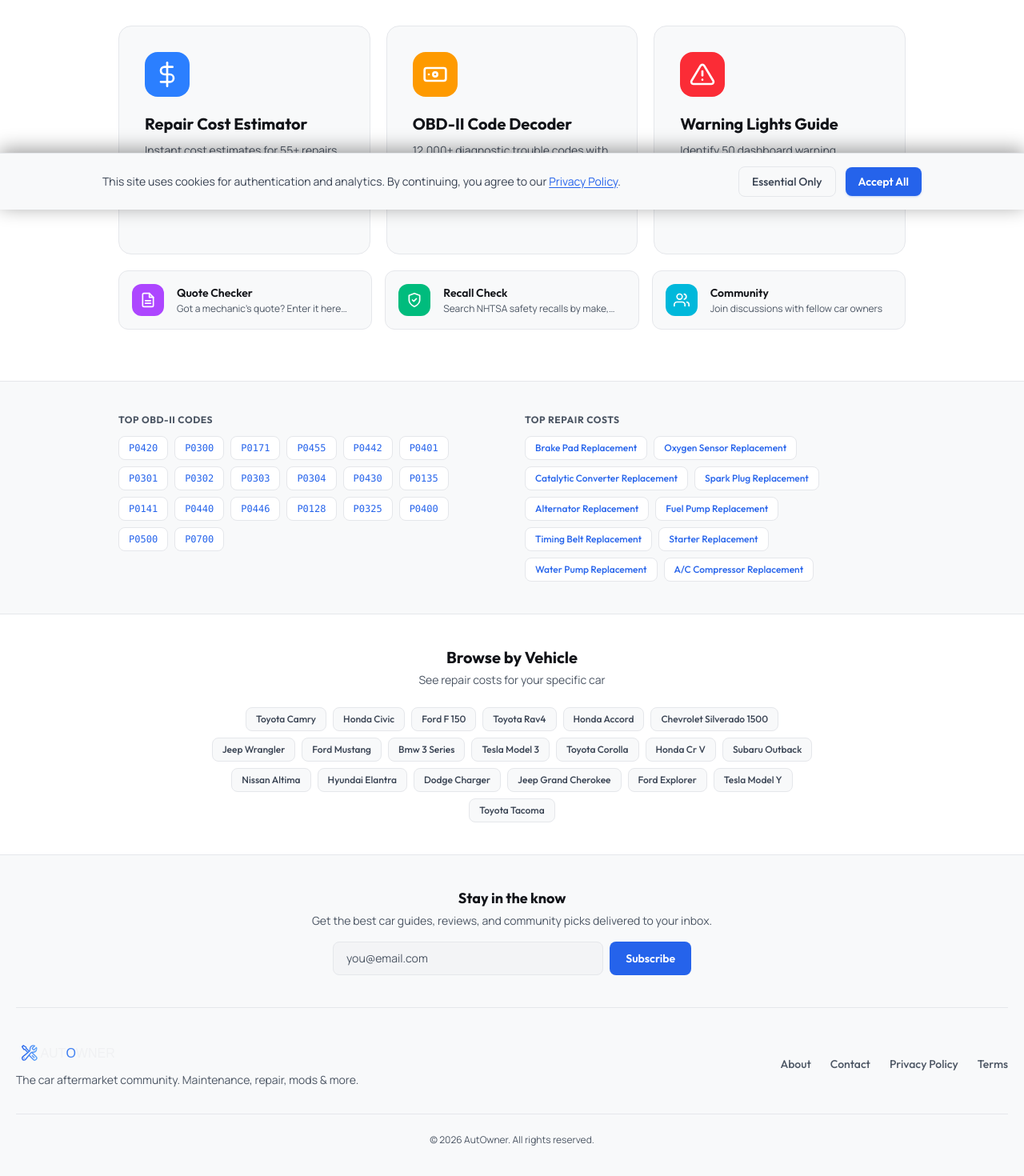
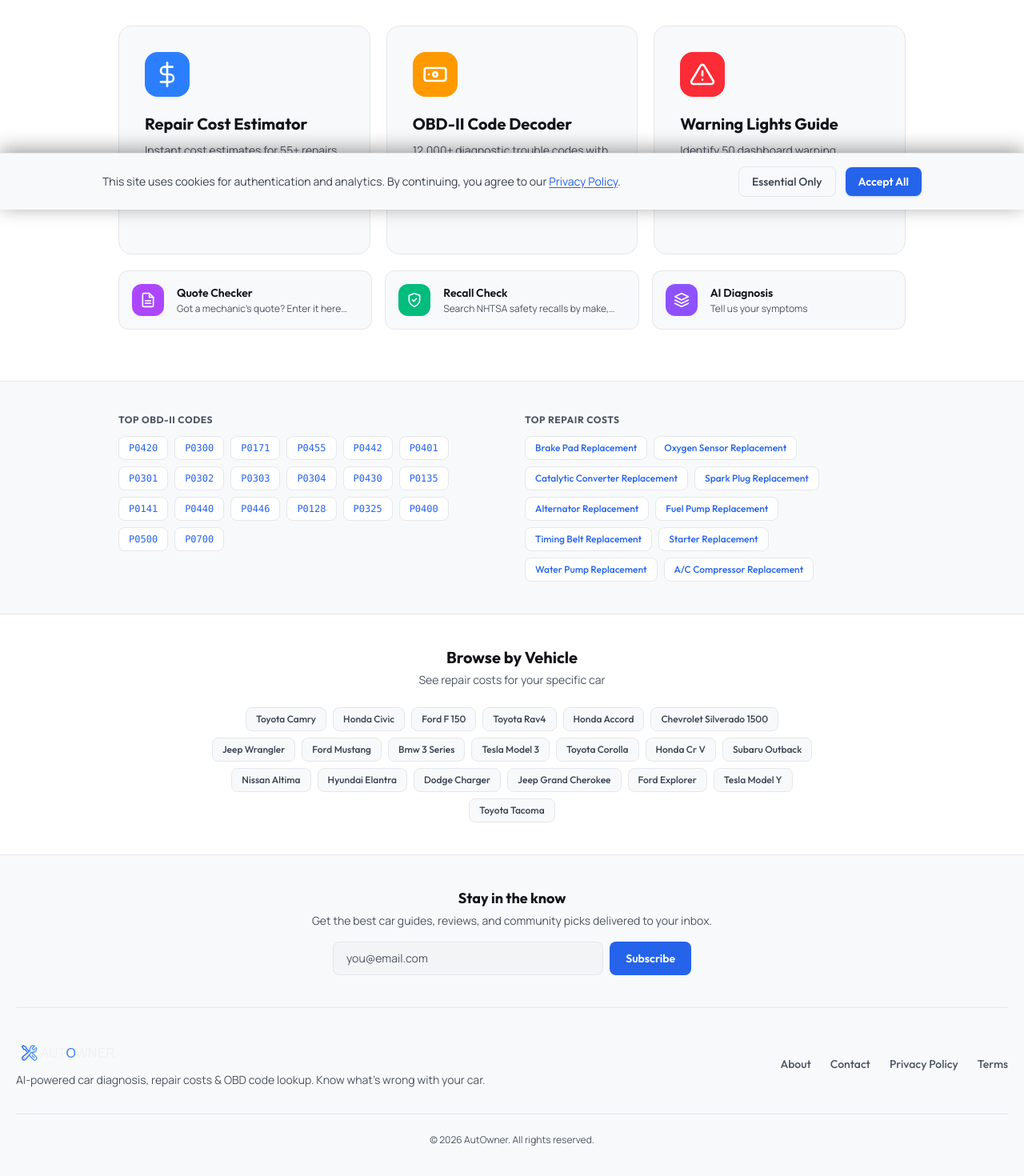
Before and after one commit to kotmonlinee/autowner, a Next.js app: page / in a window 1280 px wide. Shown: the part 538-2008 px from the top of the page at 80% size. Built offline with nearby package versions, Linux system fonts and the light colour scheme; no server answers.

Commit message:
refactor: update site tagline, metadata, footer to match AI diagnosis + repair tools focus

```diff
--- a/src/app/layout.tsx
+++ b/src/app/layout.tsx
@@ -10,10 +10,10 @@ export const metadata: Metadata = {
   metadataBase: new URL("https://www.autowner.com"),
   title: {
     template: "%s | AutOwner",
-    default: "AutOwner — Free Car Repair Tools",
+    default: "AutOwner — What's Wrong with Your Car?",
   },
   description:
-    "Check repair costs, decode OBD trouble codes, identify warning lights, and verify mechanic quotes. Free tools for car owners.",
+    "AI-powered car diagnosis, OBD-II code lookup, repair cost estimates, and mechanic quote verification. Know what's wrong with your car and what it should cost to fix.",
   icons: {
     icon: "/favicon.svg",
     apple: "/favicon.svg",
@@ -21,9 +21,9 @@ export const metadata: Metadata = {
   openGraph: {
     siteName: "AutOwner",
     type: "website",
-    title: "AutOwner — Free Car Repair Tools",
+    title: "AutOwner — What's Wrong with Your Car?",
     description:
-      "Check repair costs, decode OBD trouble codes, identify warning lights, and verify mechanic quotes. Free tools for car owners.",
+      "AI-powered car diagnosis, OBD-II code lookup, repair cost estimates, and mechanic quote verification. Know what's wrong and what it should cost.",
     images: [
       {
         url: "/logo.svg",
@@ -35,9 +35,9 @@ export const metadata: Metadata = {
   },
   twitter: {
     card: "summary_large_image",
-    title: "AutOwner — Free Car Repair Tools",
+    title: "AutOwner — What's Wrong with Your Car?",
     description:
-      "Check repair costs, decode OBD trouble codes, identify warning lights, and verify mechanic quotes. Free tools for car owners.",
+      "AI-powered car diagnosis, OBD-II code lookup, repair cost estimates, and mechanic quote verification.",
     images: ["/logo.svg"],
   },
   robots: {
--- a/src/app/page.tsx
+++ b/src/app/page.tsx
@@ -7,14 +7,14 @@ import DiagnosisLink from "@/components/DiagnosisLink";
 import Link from "next/link";
 
 export const metadata: Metadata = {
-  title: { absolute: "AutOwner — Free Car Repair Tools" },
+  title: { absolute: "AutOwner — What's Wrong with Your Car?" },
   description:
-    "Check repair costs, decode OBD trouble codes, identify warning lights, and verify mechanic quotes. Free tools for car owners.",
+    "AI-powered car diagnosis, OBD-II code lookup, repair cost estimates, and mechanic quote verification.",
   alternates: { canonical: "https://www.autowner.com" },
   openGraph: {
     siteName: "AutOwner", type: "website",
-    title: "AutOwner — Free Car Repair Tools",
-    description: "Check repair costs, decode OBD trouble codes, identify warning lights, and verify mechanic quotes. Free tools for car owners.",
+    title: "AutOwner — What's Wrong with Your Car?",
+    description: "AI-powered car diagnosis, OBD-II code lookup, repair cost estimates, and mechanic quote verification.",
   },
   twitter: {
     card: "summary_large_image",
@@ -80,13 +80,13 @@ const tools = [
     ),
   },
   {
-    title: "Community",
-    desc: "Join discussions with fellow car owners. Share repairs, mods, and maintenance tips.",
-    href: "/community",
-    accent: "bg-cyan-500",
+    title: "AI Diagnosis",
+    desc: "Tell us your symptoms. AI analyzes possible causes, OBD codes, and repair costs.",
+    href: "/symptom-checker",
+    accent: "bg-violet-500",
     icon: (
       <svg viewBox="0 0 24 24" fill="none" stroke="currentColor" strokeWidth="2" strokeLinecap="round" strokeLinejoin="round" className="w-8 h-8">
-        <path d="M17 21v-2a4 4 0 0 0-4-4H5a4 4 0 0 0-4 4v2" /><circle cx="9" cy="7" r="4" /><path d="M23 21v-2a4 4 0 0 0-3-3.87" /><path d="M16 3.13a4 4 0 0 1 0 7.75" />
+        <path d="M12 2L2 7l10 5 10-5-10-5zM2 17l10 5 10-5M2 12l10 5 10-5" />
       </svg>
     ),
   },
--- a/src/components/Footer.tsx
+++ b/src/components/Footer.tsx
@@ -21,7 +21,7 @@ export default function Footer() {
               <img src="/logo.svg" alt="AutOwner" style={{ height: "32px", width: "auto" }} />
             </Link>
             <p className="text-sm text-text-muted mt-1">
-              The car aftermarket community. Maintenance, repair, mods & more.
+            AI-powered car diagnosis, repair costs & OBD code lookup. Know what's wrong with your car.
             </p>
           </div>
 
```
